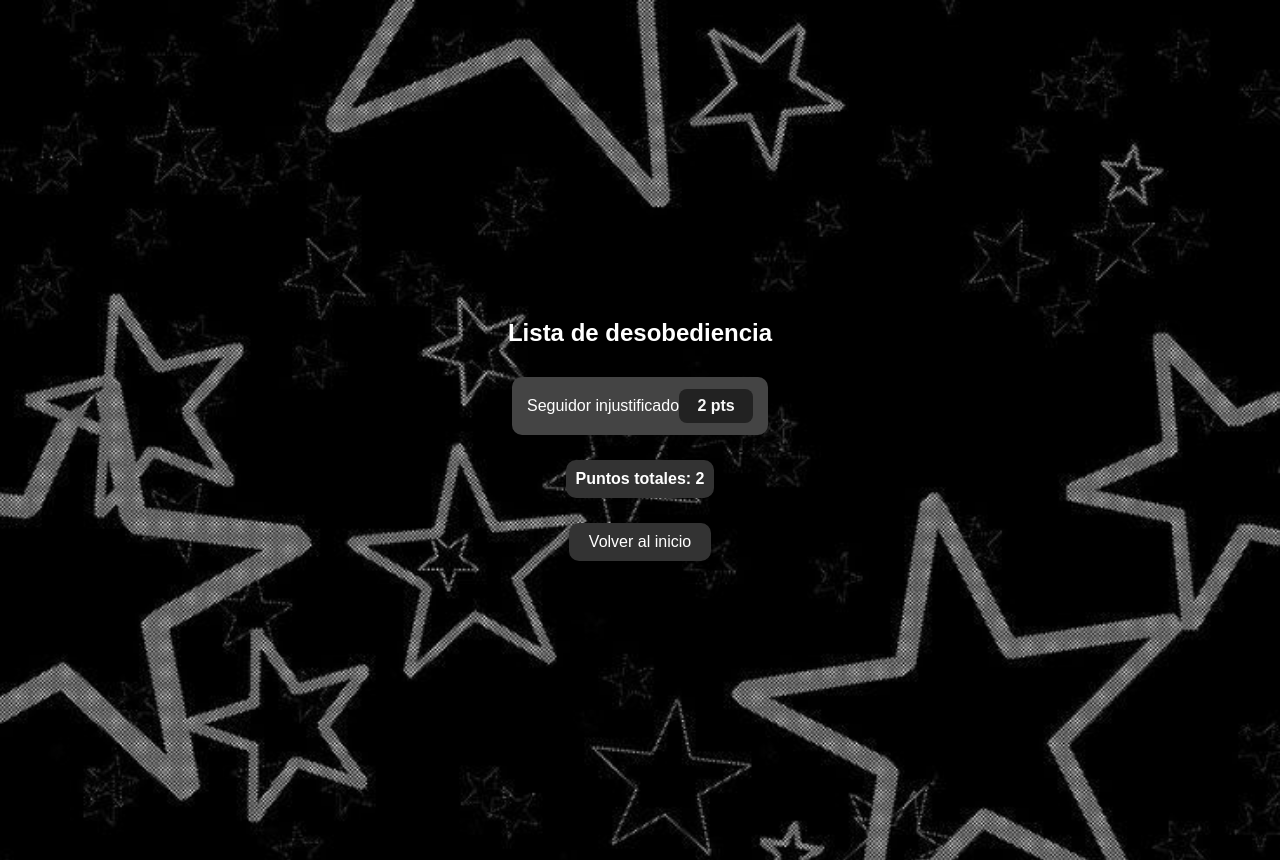
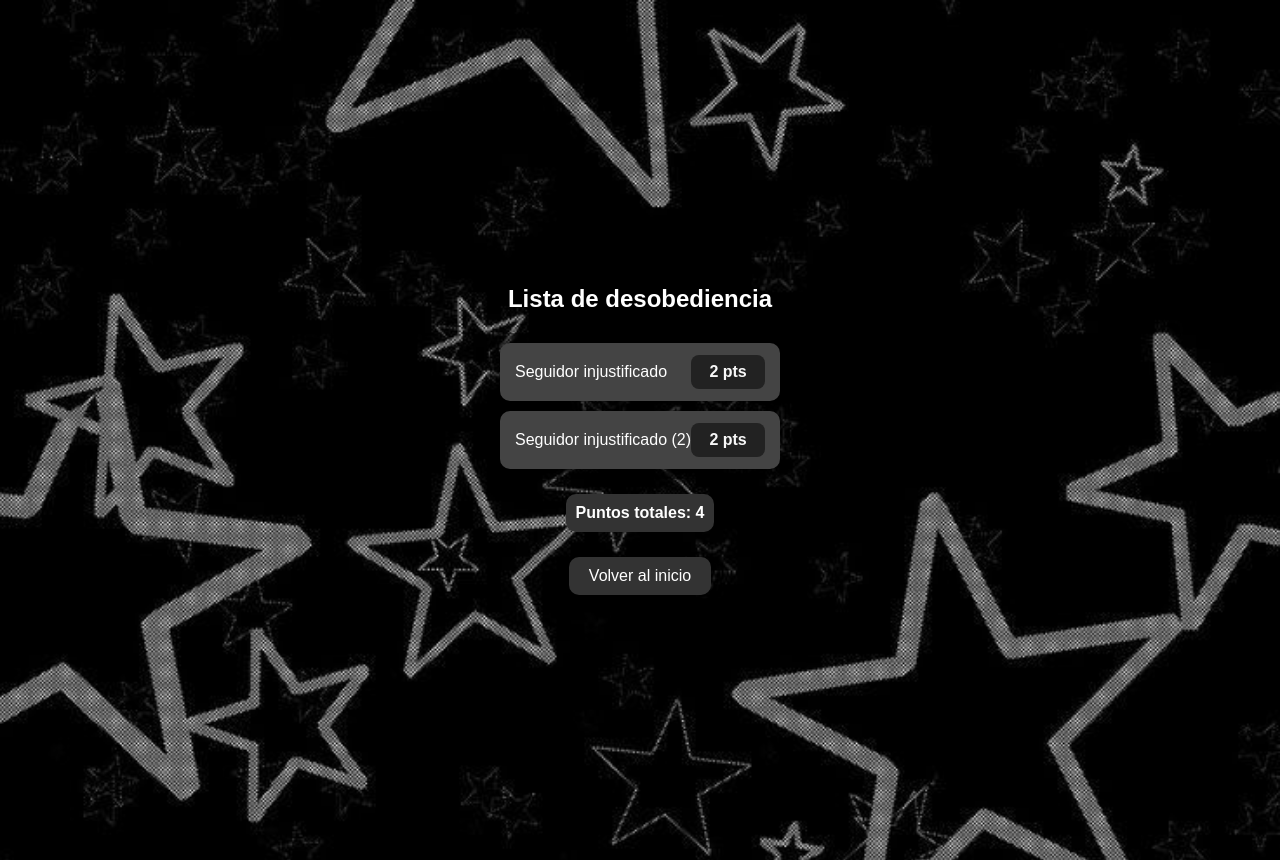
Before and after one commit to AlbiiFC0/Reglamento, a plain HTML site: page Lista.html in a window 1280 px wide. Drawn offline with Linux system fonts and the light colour scheme.

Commit message:
update Lista.html

```diff
--- a/Lista.html
+++ b/Lista.html
@@ -104,6 +104,10 @@
         <div class="descripcion">Seguidor injustificado</div>
         <div class="puntuacion" data-puntos="2">2 pts</div>
       </div>
+            <div class="item">
+        <div class="descripcion">Seguidor injustificado (2)</div>
+        <div class="puntuacion" data-puntos="2">2 pts</div>
+      </div>
 
     </div>
 
```
